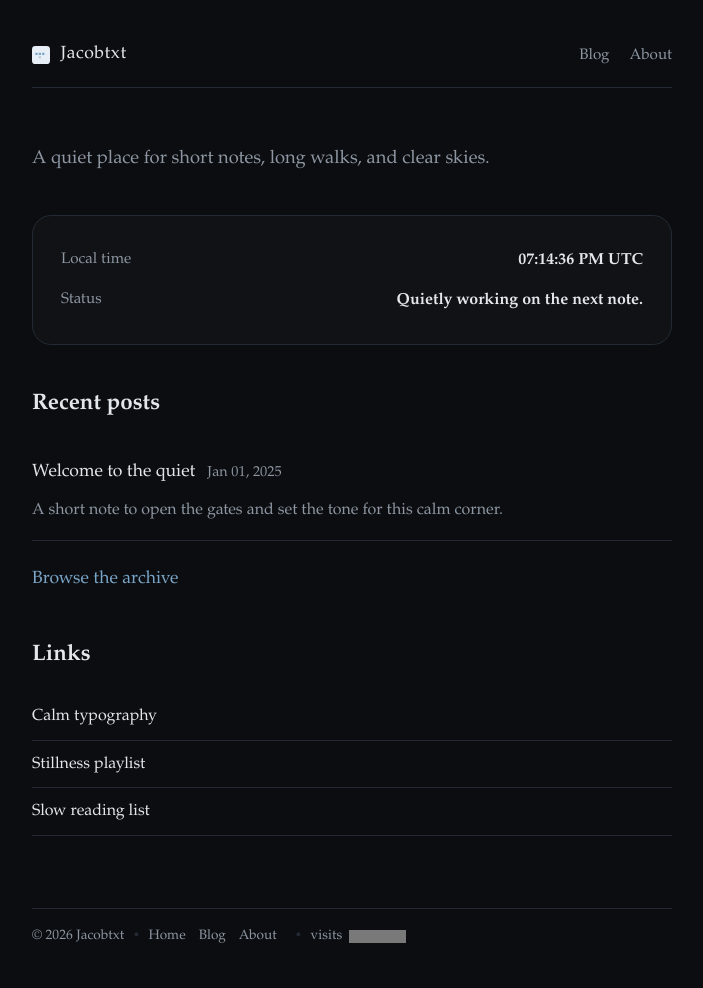
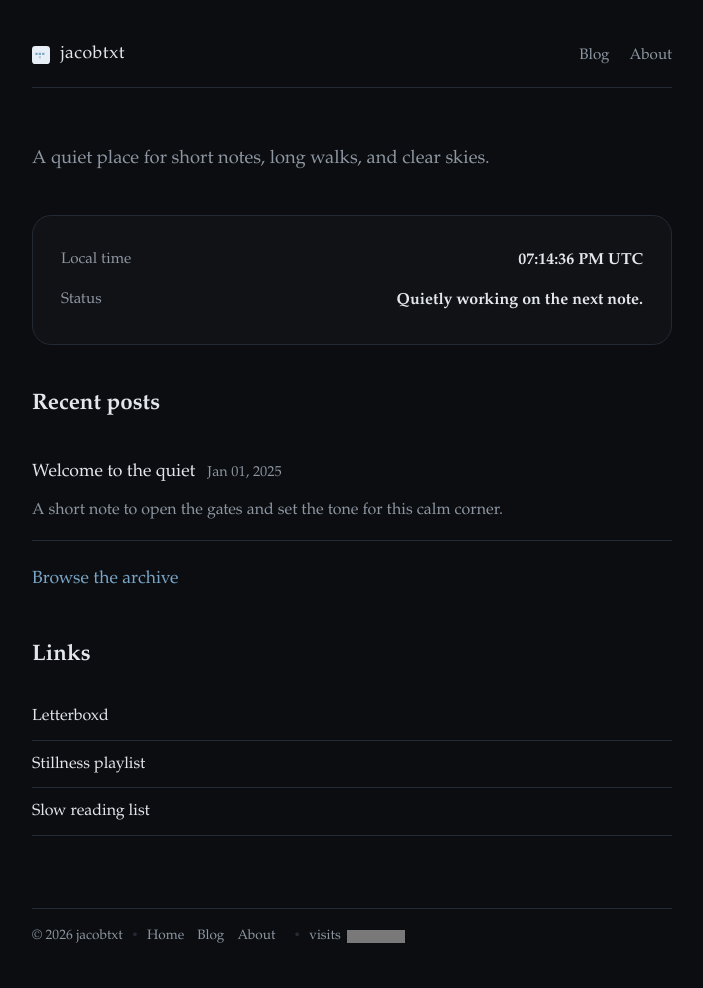
Before and after one commit to JacobBuffalo/jacobtxt, a Jekyll site: the page built from index.html, in a window 1280 px wide. Shown: the whole page, without its empty margins (288-991 px from the left). Built offline with Jekyll 4.4.1, drawn with Linux system fonts in a browser that asks for light colours; grey boxes are pictures that could not be loaded.

Commit message:
Update _config.yml

```diff
--- a/_config.yml
+++ b/_config.yml
@@ -1,4 +1,4 @@
-title: "Jacobtxt"
+title: "jacobtxt"
 description: "A minimal, calm journal."
 url: "https://jacobbuffalo.github.io"
 baseurl: "/jacobtxt"
@@ -6,8 +6,8 @@ markdown: kramdown
 permalink: /blog/:title/
 status: "Quietly working on the next note."
 links:
-  - name: "Calm typography"
-    url: "https://sive.rs/typography"
+  - name: "Letterboxd"
+    url: "https://letterboxd.com/JacobRogersBUF/"
   - name: "Stillness playlist"
     url: "https://open.spotify.com/playlist/37i9dQZF1DX4PP3DA4J0N8"
   - name: "Slow reading list"
```
